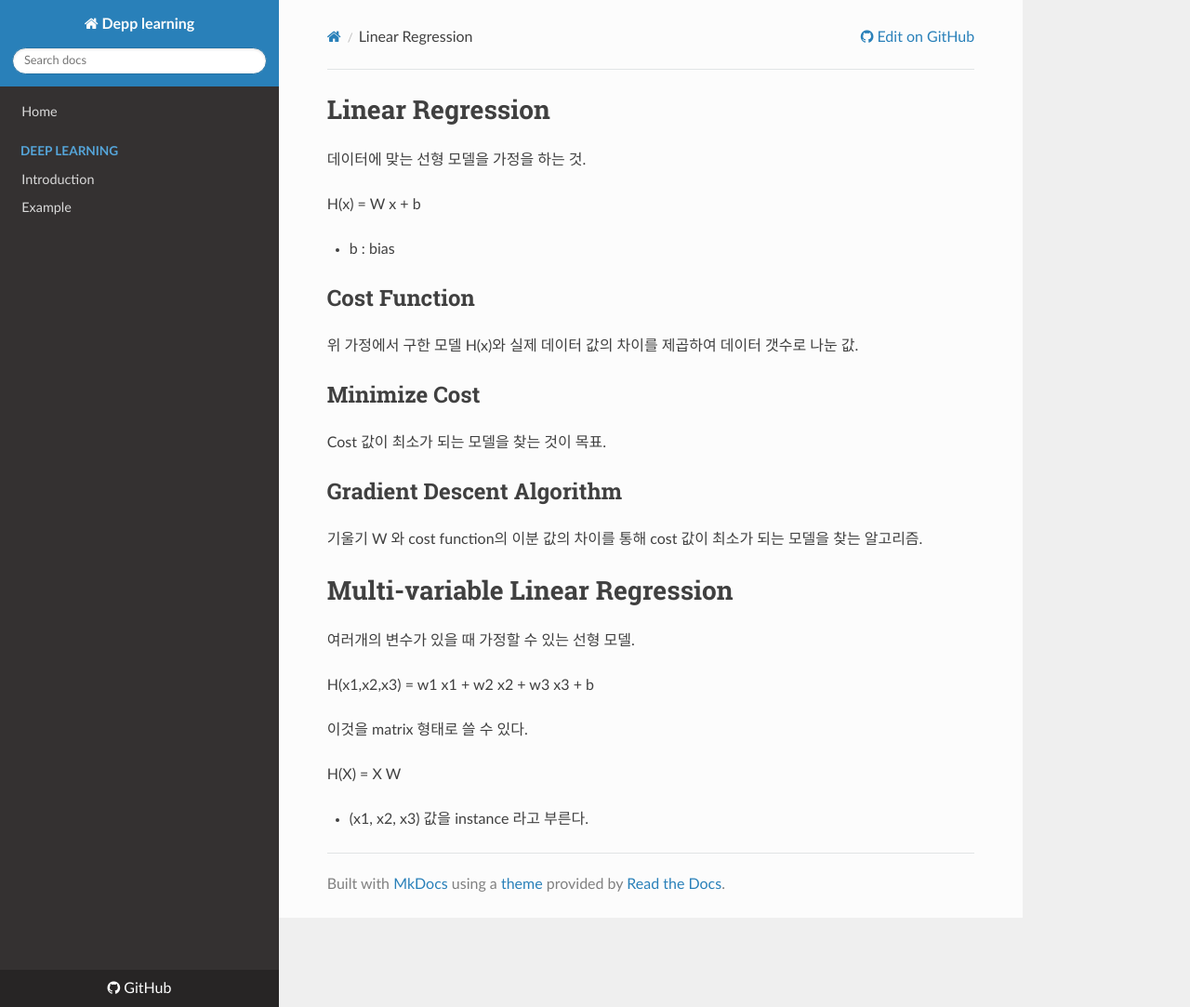
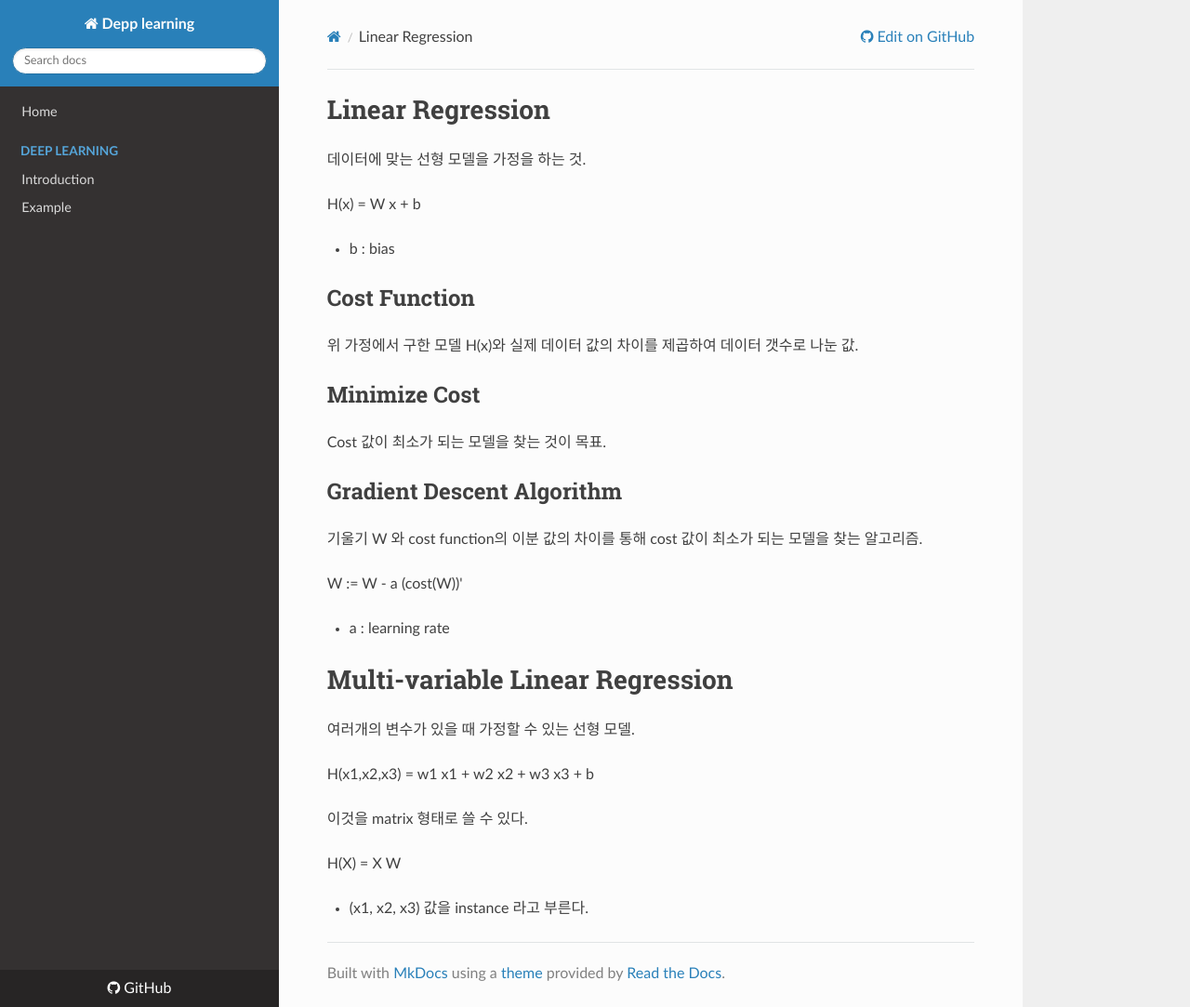
Before and after one commit to WonyoungCho/AI, an MkDocs documentation site: the page built from docs/linear_regression.md, in a window 1280 px wide and 1083 px high. Shown: the whole window at 93% size. Built offline with MkDocs 1.6.1, drawn with Linux system fonts in a browser that asks for light colours; nearby versions of some CDN libraries; old or Windows-style settings are respelled for this version of MkDocs.

Commit message:
Update linear_regression.md

```diff
--- a/docs/linear_regression.md
+++ b/docs/linear_regression.md
@@ -20,6 +20,10 @@ Cost 값이 최소가 되는 모델을 찾는 것이 목표.
 
 기울기 W 와 cost function의 이분 값의 차이를 통해 cost 값이 최소가 되는 모델을 찾는 알고리즘.
 
+W := W - a (cost(W))'
+
+* a : learning rate
+
 # Multi-variable Linear Regression
 
 여러개의 변수가 있을 때 가정할 수 있는 선형 모델.
```
